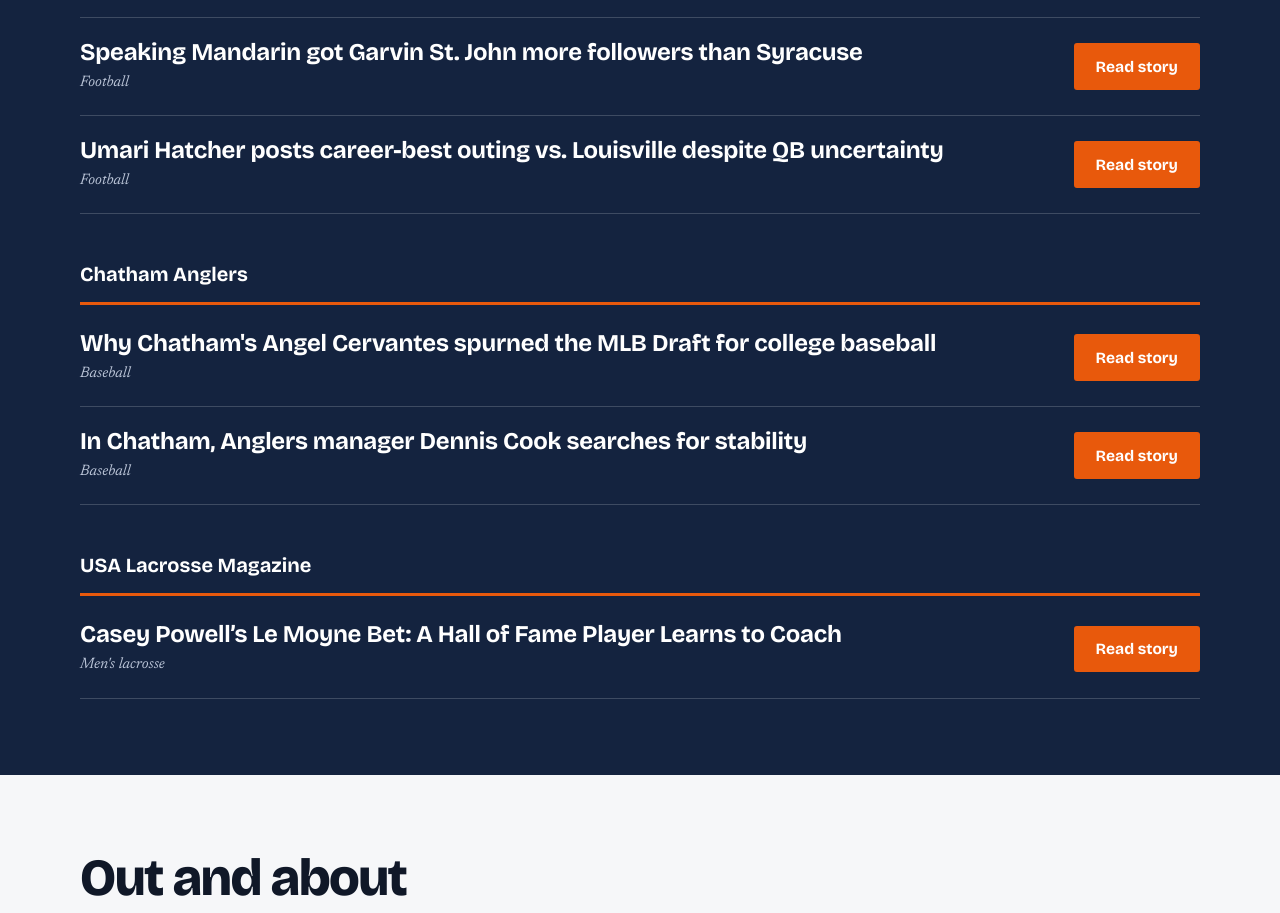
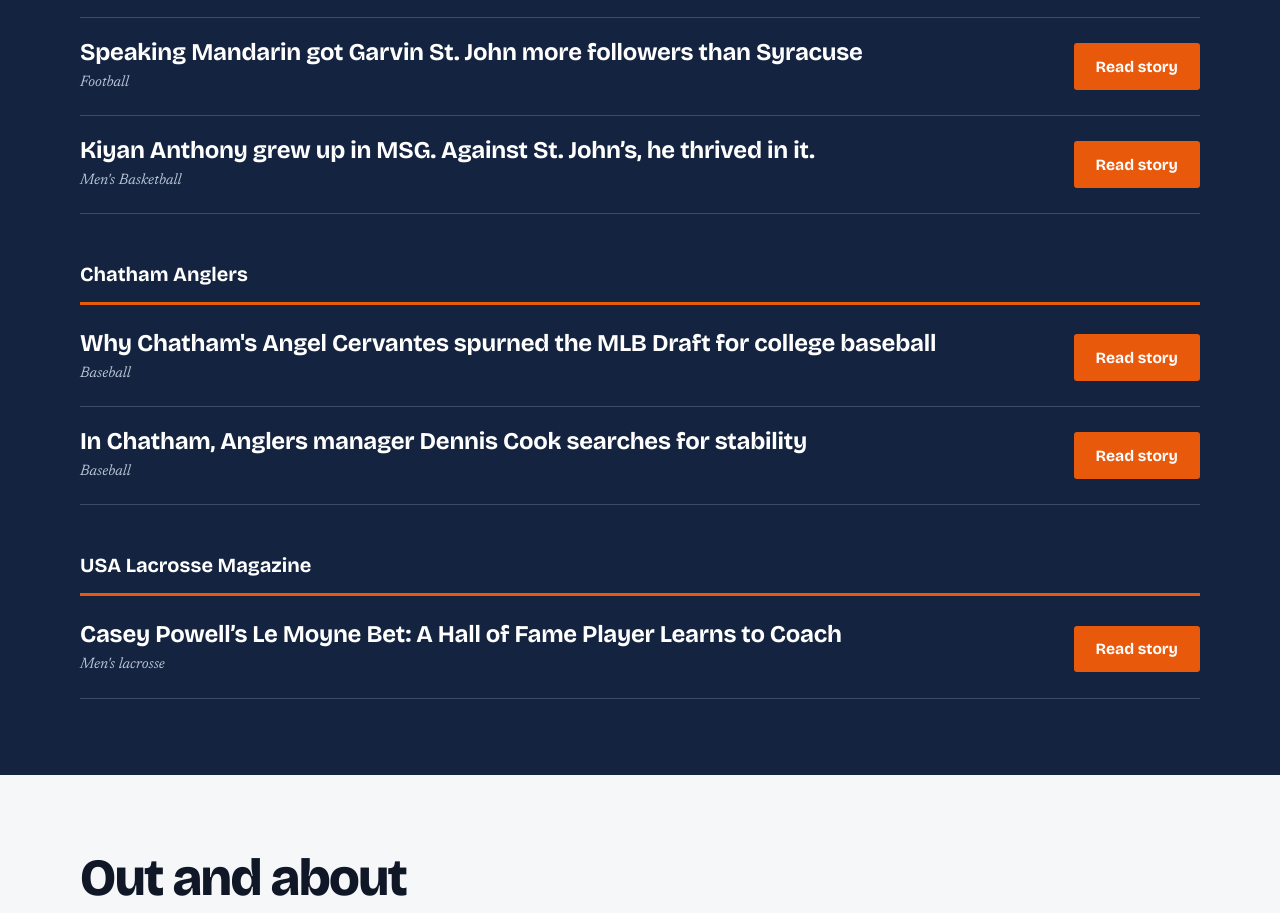
Before and after one commit to mjpalmar/portfolio, a plain HTML site: page index.html in a window 1280 px wide. Shown: the part 1643-2556 px from the top of the page. Drawn offline with nearby package versions, Linux system fonts and the light colour scheme.

Commit message:
Update index.html

```diff
--- a/index.html
+++ b/index.html
@@ -255,10 +255,10 @@
         </li>
         <li class="story">
           <div>
-            <h4>Umari Hatcher posts career-best outing vs. Louisville despite QB uncertainty</h4>
-            <span class="sport">Football</span>
+            <h4>Kiyan Anthony grew up in MSG. Against St. John’s, he thrived in it.</h4>
+            <span class="sport">Men's Basketball</span>
           </div>
-          <a class="btn" href="https://dailyorange.com/2026/10/syracuse-football-louisville-loss-umari-hatcher/" target="_blank" rel="noopener" aria-label="Read story: Umari Hatcher after the Louisville loss">Read story</a>
+          <a class="btn" href="https://www.dailyorange.com/2026/11/syracuse-mens-basketball-kiyan-anthony-madison-square-garden-st-johns/" target="_blank" rel="noopener" aria-label="Read story: Kiyan Anthony after the St. John's loss">Read story</a>
         </li>
       </ul>
     </div>
```
